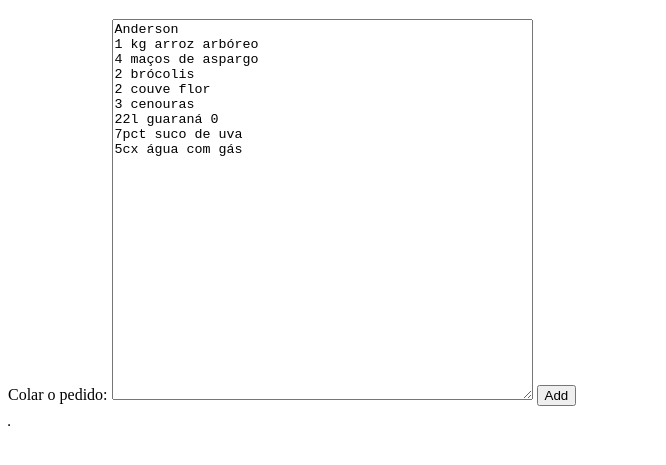
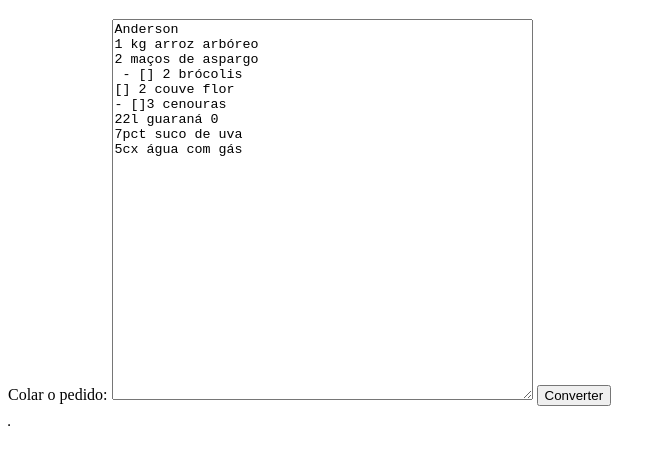
Before and after one commit to pazzamello/parse-order, a plain HTML site: page index.html in a window 1280 px wide. Shown: the part 61-526 px from the top of the page, without its empty margins (0-666 px from the left). Drawn offline with Linux system fonts and the light colour scheme.

Commit message:
taking care for special caracters at begginning

```diff
--- a/index.html
+++ b/index.html
@@ -10,23 +10,39 @@
     <!--link rel="icon" href="./favicon.ico" type="image/x-icon"-->
     <script>
         function add() {
+            //data from text area
             let v = data.value;
-            data.value = '';
+            //data.value = '';
+            //create a list with each line being one row
             let list = v.split('\n');
+            //name is in the first row
             let name = list[0];
+            //generate date
             let date = new Date();
             var dateFormat = date.getFullYear() + "-" + (date.getMonth() + 1) + "-" + date.getDate()
             console.log(list);
 
-            //let str = '';
+            //iterate each line to split data form the order
             for (let i = 1; i < list.length; i++) {
+                list[i] = list[i].trim();
+                console.log("before: " + list[i]);
+
+                //remove all previous char before hitting a number
+                if (list[i].match(/\d/)) {
+                    amount_start = list[i].match(/\d/).index;
+                    list[i] = list[i].slice(amount_start, list[i].length);
+                }
+
+                console.log("after: " + list[i]);
+
                 let line_order = list[i].split(' ');
                 let amount_full = line_order[0];
+
                 let amount = amount_full;
                 line_order.shift();
                 //let index = 0;
                 let amount_left = "";
-                console.log(amount_full.match(/\D/));
+
                 if (amount_full.match(/\D/)) {
                     index = amount_full.match(/\D/).index;
                     amount = amount_full.slice(0, index);
@@ -53,14 +69,14 @@
         <label for="w3review">Colar o pedido:</label>
         <textarea id="data" name="data" rows="25" cols="50">Anderson
 1 kg arroz arbóreo
-4 maços de aspargo
-2 brócolis
-2 couve flor
-3 cenouras
+2 maços de aspargo
+ - [] 2 brócolis
+[] 2 couve flor
+- []3 cenouras
 22l guaraná 0
 7pct suco de uva
 5cx água com gás</textarea>
-        <button onclick="add()">Add</button>
+        <button onclick="add()">Converter</button>
         </br>
         <table border="1">
             <tbody id="out">
```
